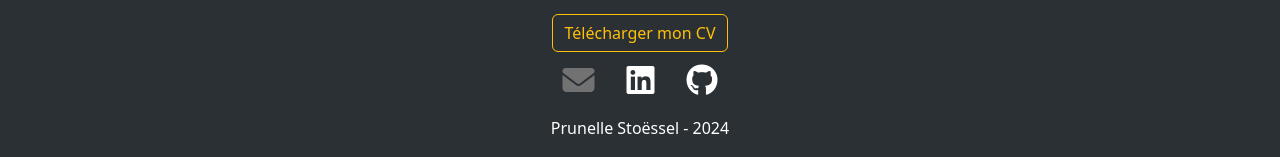
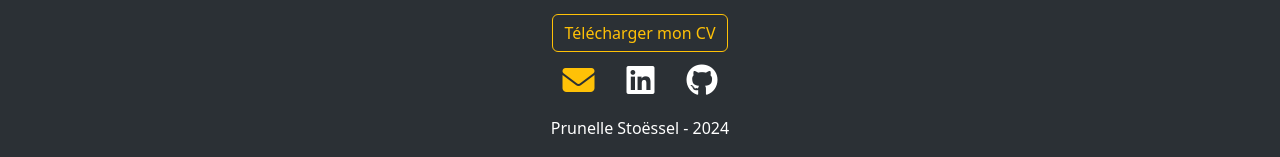
Before and after one commit to RedRingRita/portfolio, a React (Create React App) app: page / in a window 1280 px wide. In both pictures the pointer is over the link 578 px from the left and 2642 px from the top of the page. Shown: the part 2562-2719 px from the top of the page. Built offline with nearby package versions, Linux system fonts and the light colour scheme.

Commit message:
Modif couleur logo hover

```diff
--- a/src/style/contact.css
+++ b/src/style/contact.css
@@ -7,5 +7,5 @@
 }
 
 .logo_contact:hover{
-    color: rgb(114, 114, 114);
+    color: #ffc107;
 }
```
